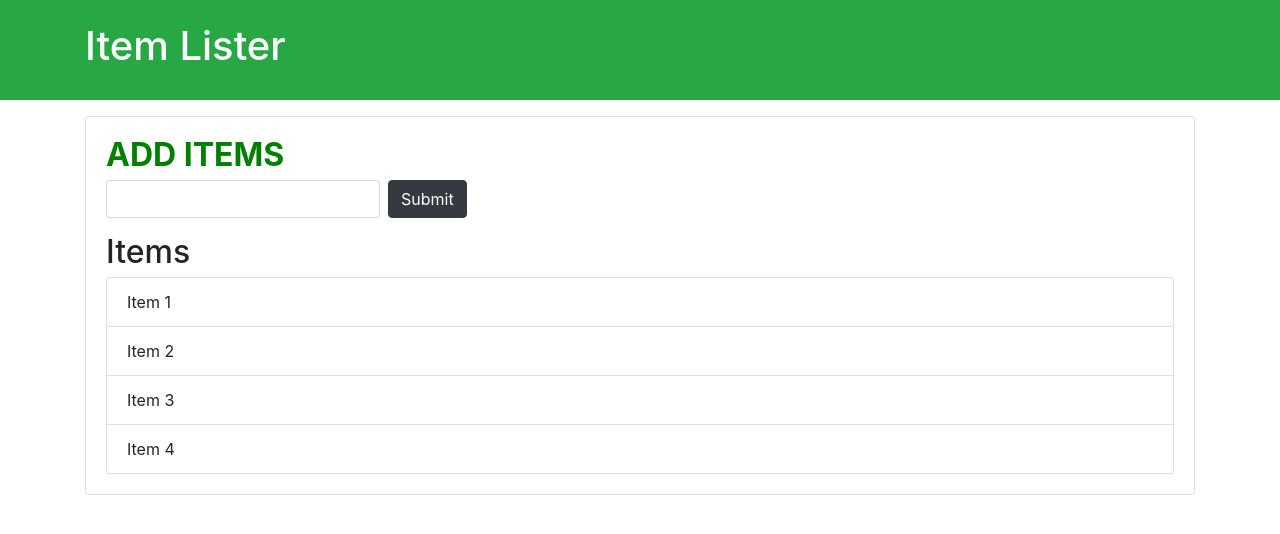
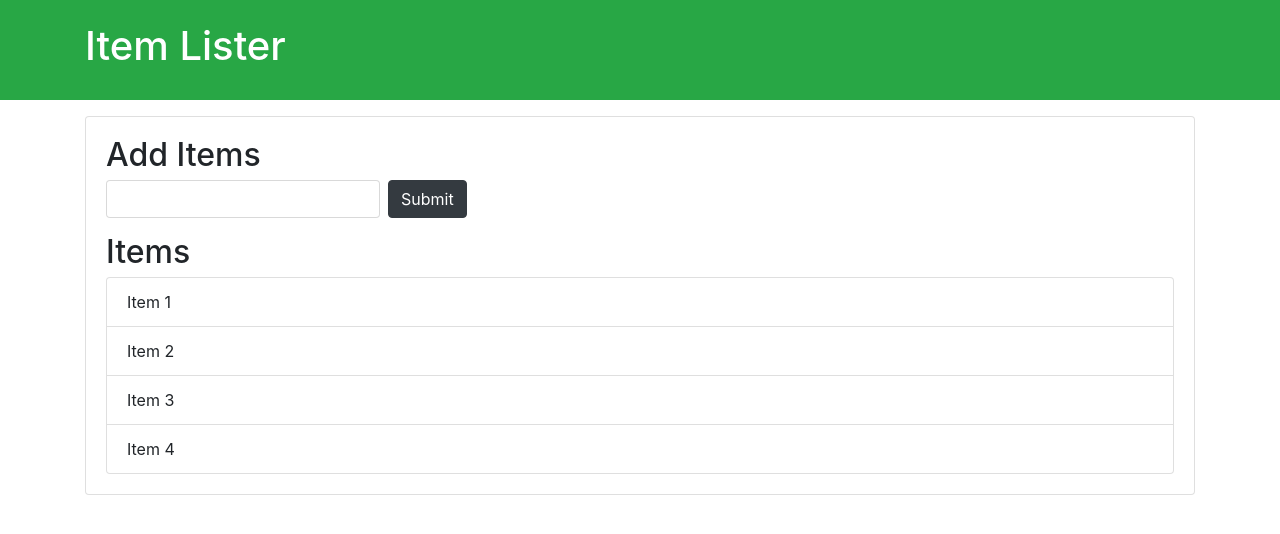
Before and after one commit to Sukanya-2000/Sharpener_First, a plain HTML site: page index.html in a window 1280 px wide. Drawn offline with nearby package versions, Linux system fonts and the light colour scheme.

Commit message:
third-commit

```diff
--- a/index.html
+++ b/index.html
@@ -15,7 +15,7 @@
   </header>
   <div class="container">
    <div id="main" class="card card-body">
-    <h2 class="title"><b><font color="green">ADD ITEMS</font></b></h2>
+    <h2 class="title">Add Items</h2>
     <form class="form-inline mb-3">
       <input type="text" class="form-control mr-2">
       <input type="submit" class="btn btn-dark" value="Submit">
```
